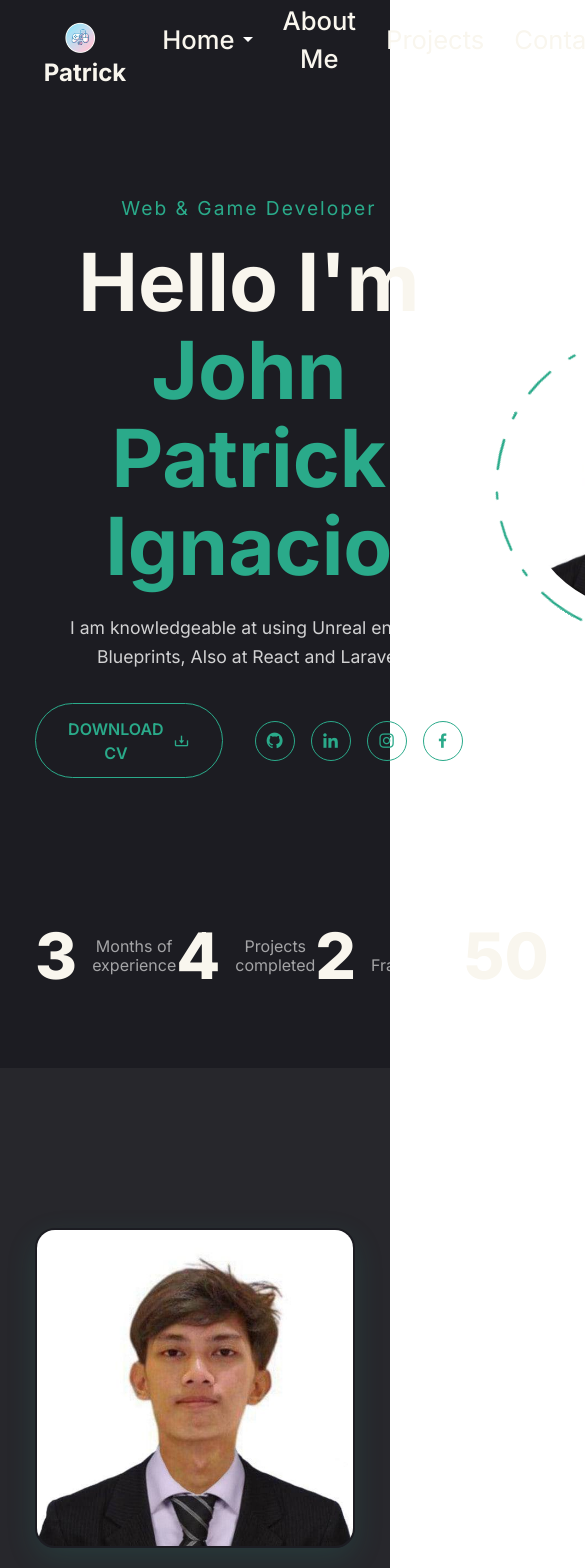
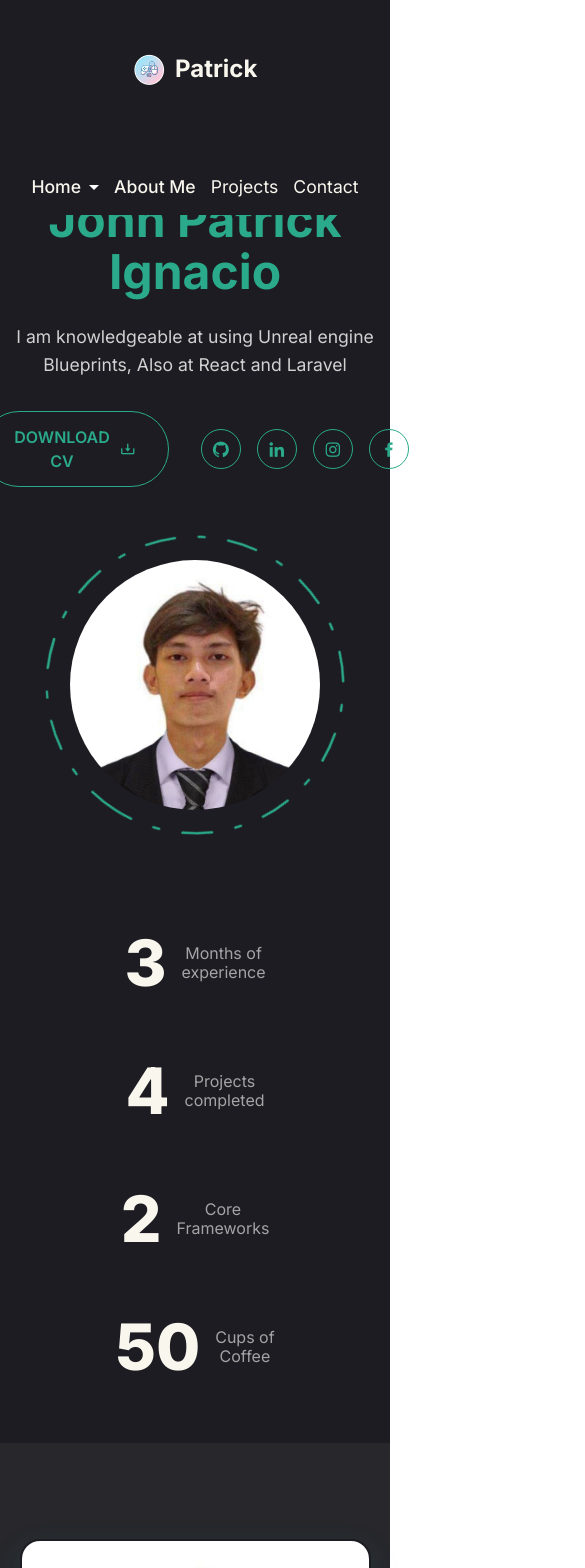
Before and after one commit to crabbypatty21/Patrick-Website, a React (Vite) app: page / in a window 390 px wide. Shown: the top 1568 px of the page, 585 px wide, since content can reach past the window. Built offline with nearby package versions, Linux system fonts and the light colour scheme.

Commit message:
add responsiveness to the website for tablet and mobile

```diff
--- a/src/Css/Footer.css
+++ b/src/Css/Footer.css
@@ -166,3 +166,51 @@
     gap: 0.5rem;
   }
 }
+
+/* =========================================
+   RESPONSIVE DESIGN: TABLET (max-width: 1024px)
+   ========================================= */
+@media (max-width: 1024px) {
+  /* Adjust padding */
+  .portfolio-footer {
+    padding: 3rem 5% 2rem;
+  }
+
+  /* Allow columns to wrap into a 2x2 grid instead of 4 in a row */
+  .portfolio-footer-container {
+    gap: 2rem;
+    justify-content: space-around;
+  }
+
+  .footer-col {
+    flex: 1 1 40%; /* Takes up roughly half the row */
+  }
+}
+
+/* =========================================
+   RESPONSIVE DESIGN: MOBILE (max-width: 768px)
+   ========================================= */
+@media (max-width: 768px) {
+  /* Stack all columns into a single vertical column */
+  .portfolio-footer-container {
+    flex-direction: column;
+    gap: 3rem;
+    text-align: center;
+  }
+
+  .footer-col {
+    flex: 1 1 100%;
+  }
+
+  /* Center social links */
+  .social-links {
+    justify-content: center;
+  }
+
+  /* Center contact info and stack icons above text */
+  .contact-col li {
+    flex-direction: column;
+    align-items: center;
+    gap: 0.5rem;
+  }
+}
--- a/src/Css/Homepage.css
+++ b/src/Css/Homepage.css
@@ -983,3 +983,98 @@ section:nth-of-type(even) {
 .map-container iframe:hover {
   filter: none;
 }
+
+
+/* =========================================
+   RESPONSIVE DESIGN: TABLET (max-width: 1024px)
+   ========================================= */
+@media (max-width: 1024px) {
+  /* Reduce side padding on smaller screens */
+  section {
+    padding: 8rem 5% 2rem;
+  }
+
+  /* Hero Section: Stack text and image vertically */
+  .home {
+    flex-direction: column;
+    text-align: center;
+    gap: 3rem;
+  }
+
+  /* Scale down the massive heading */
+  .home-content h1 {
+    font-size: 4rem;
+  }
+
+  /* Center the buttons and social links */
+  .cta-container {
+    justify-content: center;
+  }
+
+  /* Shrink the hero image container */
+  .img-border-circle {
+    width: 350px;
+    height: 350px;
+  }
+
+  /* Stats Section: Allow items to wrap nicely */
+  .stats-container {
+    padding: 3rem 5%;
+    flex-wrap: wrap;
+    justify-content: center;
+    gap: 3rem;
+  }
+}
+
+/* =========================================
+   RESPONSIVE DESIGN: MOBILE (max-width: 768px)
+   ========================================= */
+@media (max-width: 768px) {
+  /* Further reduce general padding for mobile screens */
+  section {
+    padding: 6rem 5% 2rem;
+  }
+
+  /* Hero Section: Smaller typography */
+  .home-content h1 {
+    font-size: 3rem;
+  }
+
+  /* Make the hero image even smaller */
+  .img-border-circle {
+    width: 280px;
+    height: 280px;
+  }
+
+  /* Stats Section: Stack stat items vertically */
+  .stats-container {
+    flex-direction: column;
+    align-items: center;
+    text-align: center;
+    gap: 2rem;
+  }
+
+  /* About Section: Ensure it stacks (overriding existing desktop rules) */
+  .about-container {
+    flex-direction: column-reverse;
+  }
+  .about-content {
+    padding-right: 0;
+    text-align: center;
+  }
+  .button-group {
+    justify-content: center;
+  }
+
+  /* Contact Section: Stack input fields vertically */
+  .contact-container {
+    flex-direction: column;
+    gap: 40px;
+  }
+  .contact .input-box {
+    flex-direction: column;
+  }
+  .contact {
+    padding: 40px 20px;
+  }
+}
--- a/src/Css/TopBar.css
+++ b/src/Css/TopBar.css
@@ -165,3 +165,58 @@
 html {
   scroll-behavior: smooth;
 }
+
+/* =========================================
+   RESPONSIVE DESIGN: TABLET (max-width: 1024px)
+   ========================================= */
+@media (max-width: 1024px) {
+  /* Reduce nav padding and gaps to fit links on one line */
+  .top-bar {
+    padding: 0 4%;
+  }
+  .nav-links {
+    gap: 20px;
+  }
+  .nav-links li {
+    font-size: 1.3rem;
+  }
+}
+
+/* =========================================
+   RESPONSIVE DESIGN: MOBILE (max-width: 768px)
+   ========================================= */
+@media (max-width: 768px) {
+  /* Make the top bar taller and stack the logo above links */
+  .top-bar {
+    flex-direction: column;
+    height: auto;
+    padding: 15px 5%;
+    /* Solid background on mobile to prevent overlapping text issues */
+    background-color: #1c1c22;
+  }
+
+  .logo {
+    margin-top: 0;
+    margin-bottom: 15px;
+  }
+
+  /* Wrap navigation links so they don't break the screen width */
+  .nav-links {
+    flex-wrap: wrap;
+    justify-content: center;
+    gap: 15px;
+  }
+
+  .nav-links li {
+    font-size: 1.1rem;
+  }
+
+  /* Hide the back-to-top button on very small screens to save space */
+  .back-to-top {
+    width: 40px;
+    height: 40px;
+    bottom: 20px;
+    right: 20px;
+    font-size: 1.2rem;
+  }
+}
```
